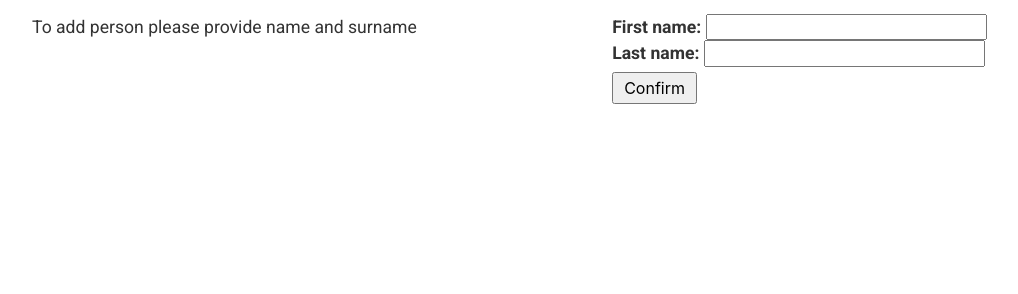
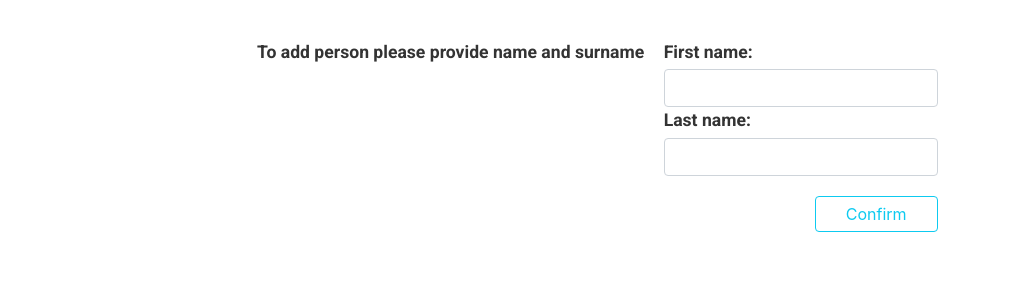
Before and after one commit to leszekgrechowicz/filmWeb, a Django app: page /add-person/ in a window 1280 px wide. Shown: the part 110-404 px from the top of the page, without its empty margins (33-1051 px from the left). Run offline with Django 3.2, Linux system fonts and the light colour scheme; some libraries are stand-ins or nearby versions.

Commit message:
Add styles to forms & buttons

```diff
--- a/filmwebapp/forms.py
+++ b/filmwebapp/forms.py
@@ -5,13 +5,21 @@ from datetime import datetime
 
 
 class EditForm(forms.Form):
-    first_name = forms.CharField()
-    last_name = forms.CharField()
+    ATTRS = {
+        'class': 'form-control mt-1',
+
+    }
+
+    first_name = forms.CharField(widget=forms.TextInput(
+        attrs=ATTRS))
+
+    last_name = forms.CharField(widget=forms.TextInput(
+        attrs=ATTRS))
 
 
 class MovieForm(forms.Form):
     ATTRS = {
-        'class': 'form-control mt-10',
+        'class': 'form-control mt-1',
 
     }
     todays_date = datetime.now()
--- a/filmwebapp/static/css/editperson.css
+++ b/filmwebapp/static/css/editall.css
@@ -20,7 +20,12 @@
 
 
 .input-bttn {
-    margin-top: 5px;
-    padding: 5px 10px;
+    margin-top: 20px;
+    padding: 5px 30px;
+    float: right;
 
 }
+
+.mar-top {
+    margin-top: 45px;
+}
--- a/filmwebapp/static/css/persons.css
+++ b/filmwebapp/static/css/persons.css
@@ -1,9 +1,9 @@
 .table_person {
     border-collapse: collapse;
-    width: 80%;
+    width: 75%;
     margin-left: auto;
     margin-right: auto;
-    margin-top: 20px;
+    margin-top: 35px;
 }
 
 .table_person td, .table_person th {
--- a/filmwebapp/templates/addmovie.html
+++ b/filmwebapp/templates/addmovie.html
@@ -5,16 +5,16 @@
 <link href="https://cdn.jsdelivr.net/npm/bootstrap@5.1.1/dist/css/bootstrap.min.css" rel="stylesheet"
           integrity="sha384-F3w7mX95PdgyTmZZMECAngseQB83DfGTowi0iMjiWaeVhAn4FJkqJByhZMI3AhiU" crossorigin="anonymous">
 <link rel="stylesheet" href="https://unpkg.com/purecss@1.0.1/build/base-min.css">
-<link rel="stylesheet" href="{% static 'css/.css' %}">
+<link rel="stylesheet" href="{% static 'css/editall.css' %}">
 {% endblock head %}
 
 {% block content %}
-    <div class="form">
+    <div class="mar-top form">
         <form method="POST">
             {% csrf_token %}
             {{ form.as_p }}
 
-            <input class="input-bttn" type="submit" value="Confirm">
+            <input class="input-bttn btn btn-outline-info mt-4 text-right" type="submit" value="Confirm">
 
         </form>
     </div>
--- a/filmwebapp/templates/addperson.html
+++ b/filmwebapp/templates/addperson.html
@@ -2,11 +2,14 @@
 
 {% block head %}
 {% load static %}
+<link href="https://cdn.jsdelivr.net/npm/bootstrap@5.1.1/dist/css/bootstrap.min.css" rel="stylesheet"
+          integrity="sha384-F3w7mX95PdgyTmZZMECAngseQB83DfGTowi0iMjiWaeVhAn4FJkqJByhZMI3AhiU" crossorigin="anonymous">
 <link rel="stylesheet" href="https://unpkg.com/purecss@1.0.1/build/base-min.css">
-<link rel="stylesheet" href="{% static 'css/editperson.css' %}">
+<link rel="stylesheet" href="{% static 'css/editall.css' %}">
 {% endblock head %}
 
 {% block content %}
+<div class="mar-top form">
     <div class="main-form">
         <div class="person-data">
             <p class="">To add person please provide name and surname</p>
@@ -17,10 +20,11 @@
             {% csrf_token %}
             {{ form.as_p }}
 
-            <input class="input-bttn" type="submit" value="Confirm">
+            <input class="input-bttn btn btn-outline-info" type="submit" value="Confirm">
 
         </form>
     </div>
+        </div>
 </div>
 
 {% endblock content %}
```
Also changed, not shown: filmwebapp/templates/editmovie.html (+4 -17 lines), filmwebapp/templates/editperson.html (+11 -7 lines).
